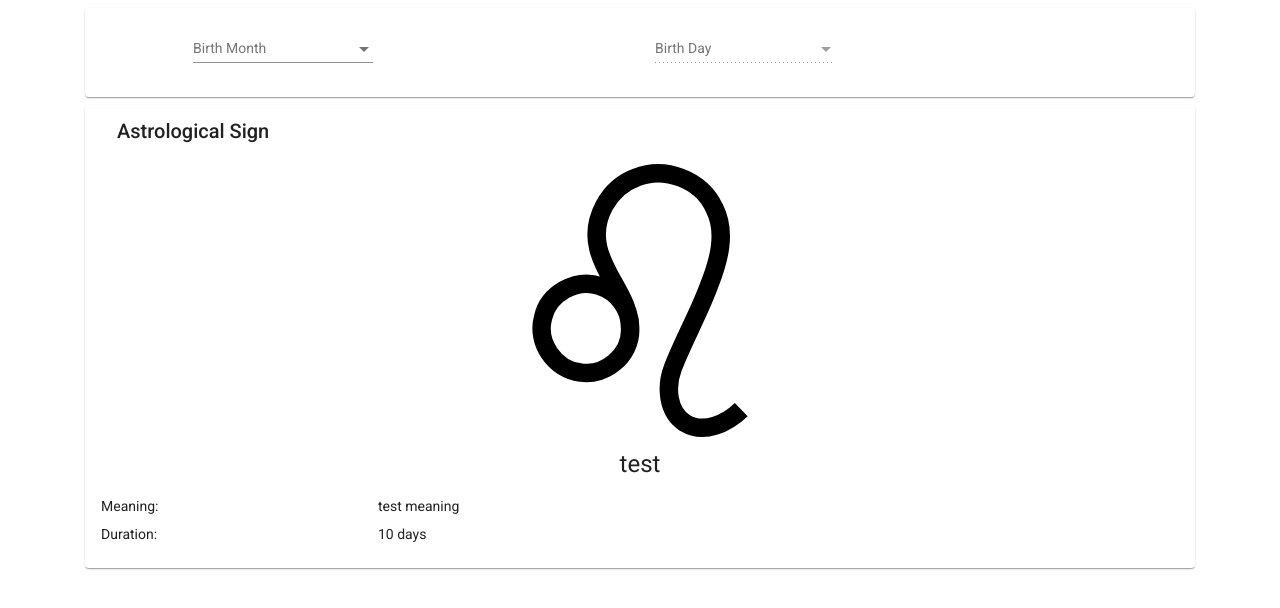
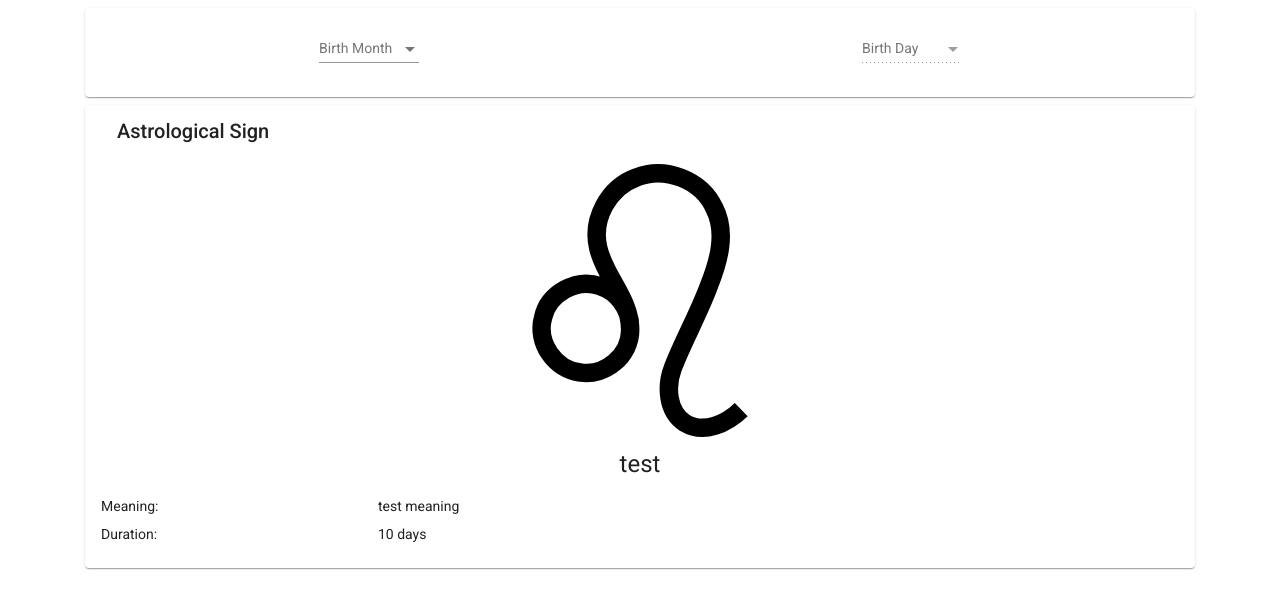
Before and after one commit to boogermanus/FauxScope, an Angular app: page / in a window 1280 px wide. Shown: the top 608 px of the page. Built offline with nearby package versions, Linux system fonts and the light colour scheme.

Commit message:
learning how to use d-flex

```diff
--- a/src/app/faux-date-picker/faux-date-picker.component.html
+++ b/src/app/faux-date-picker/faux-date-picker.component.html
@@ -1,16 +1,16 @@
 <mat-card class="mt-2">
     <mat-card-content>
-        <div class="row d-flex justify-content-center">
-            <div class="col-sm-5">
-                <mat-form-field>
+        <div class="d-flex flex-row justify-content-around">
+            <div>
+                <mat-form-field style="max-width: 100px;">
                     <mat-label>Birth Month</mat-label>
                     <mat-select (valueChange)="onMonthSelected($event)">
                         <mat-option *ngFor="let month of months" [value]="month">{{month}}</mat-option>
                     </mat-select>
                 </mat-form-field>
             </div>
-            <div class="col-sm-5">
-                <mat-form-field>
+            <div class='ml-2'>
+                <mat-form-field style="max-width: 100px">
                     <mat-label>Birth Day</mat-label>
                     <mat-select [disabled]="true" #birthDay>
                         <mat-option *ngFor="let day of days" [value]="day">{{day}}</mat-option>
```
